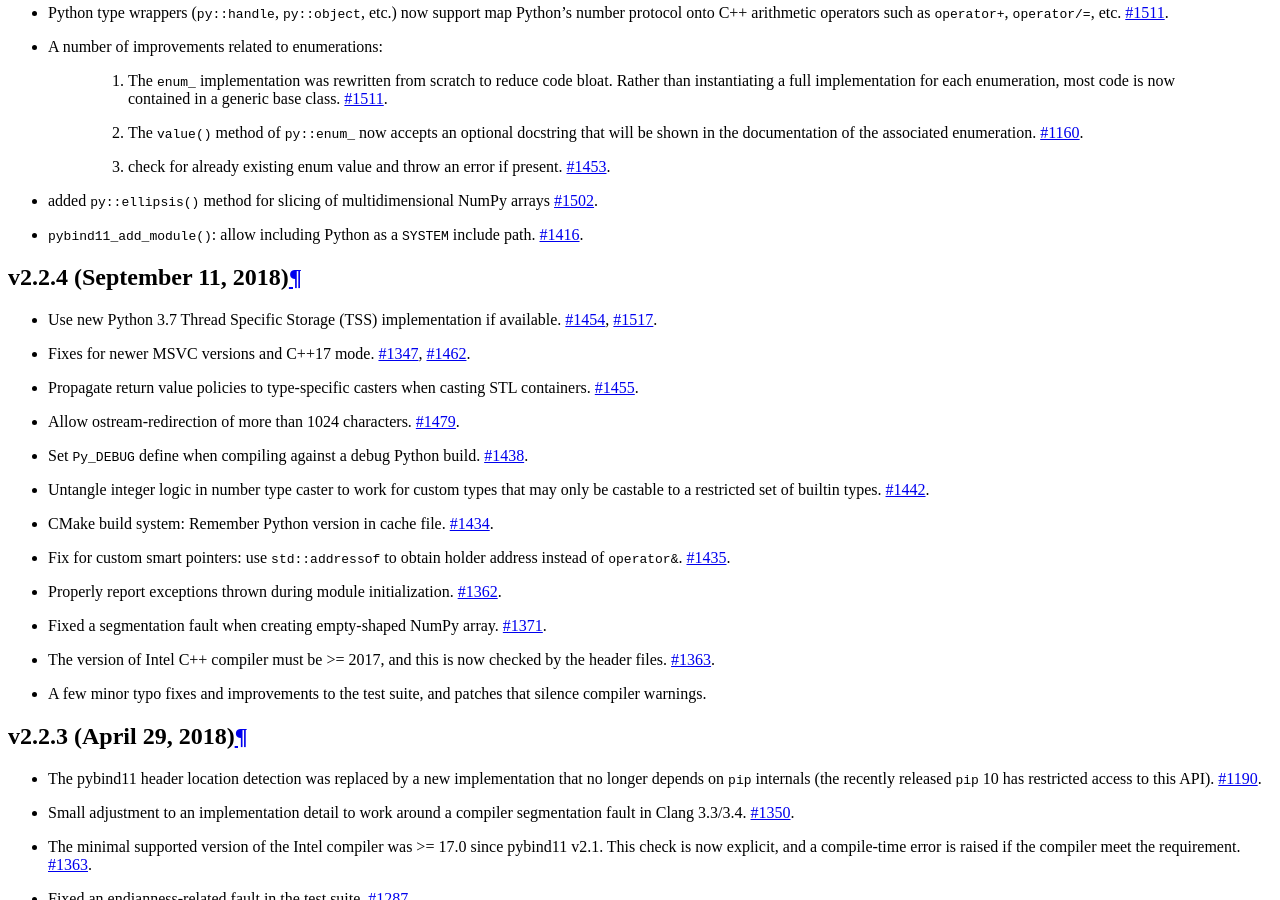
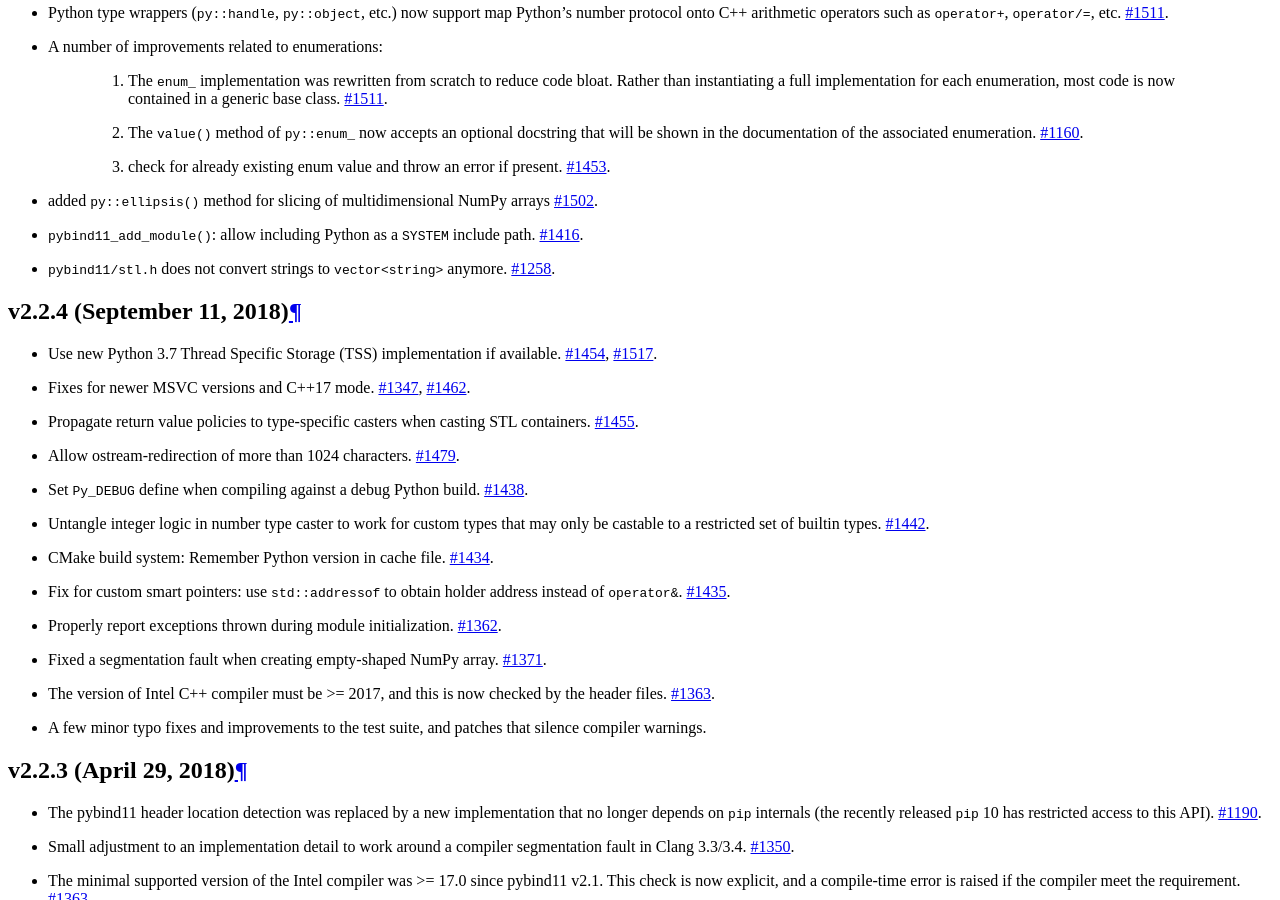
Before and after one commit to pybind/pybind11, a Sphinx documentation site: the page built from docs/changelog.rst, in a window 1280 px wide and 900 px high, scrolled down 1315 px. Built offline with Sphinx 7.4.7 and the Read the Docs theme 2.0.0, drawn with Linux system fonts in a browser that asks for light colours.

Commit message:
Changelog: stl string auto-conversion

```diff
--- a/docs/changelog.rst
+++ b/docs/changelog.rst
@@ -46,6 +46,9 @@ v2.3.0 (Not yet released)
 
 * ``pybind11_add_module()``: allow including Python as a ``SYSTEM`` include path.
   `#1416 <https://github.com/pybind/pybind11/pull/1416>`_.
+
+* ``pybind11/stl.h`` does not convert strings to ``vector<string>`` anymore.
+  `#1258 <https://github.com/pybind/pybind11/issues/1258>`_.
 
 v2.2.4 (September 11, 2018)
 -----------------------------------------------------
```
